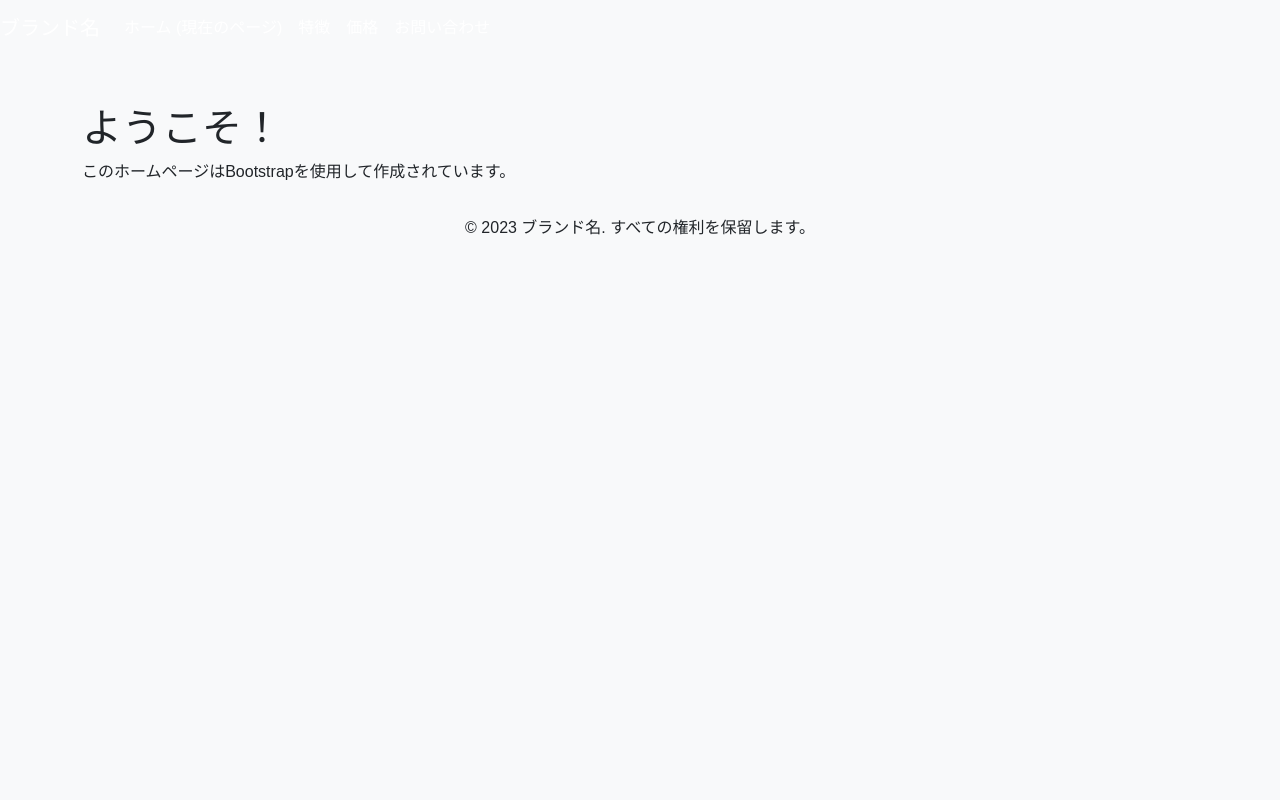
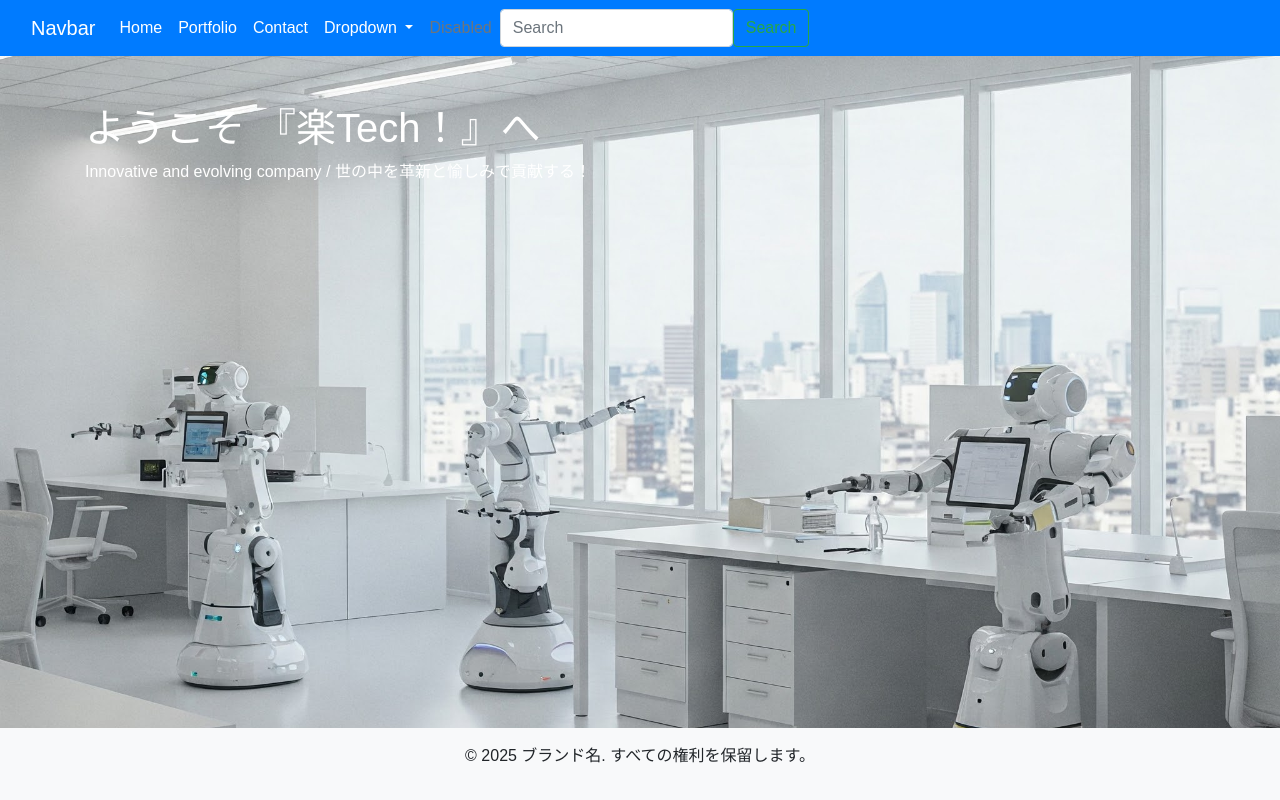
Before and after one commit to studying-program/rakutech_jp, a website: page src/index.html in a window 1280 px wide. Drawn offline with nearby package versions, Linux system fonts and the light colour scheme.

Commit message:
footer bottom OK

```diff
--- a/src/index.html
+++ b/src/index.html
@@ -4,46 +4,75 @@
     <meta charset="UTF-8">
     <meta name="viewport" content="width=device-width, initial-scale=1.0">
     <title>ホームページ</title>
-    <link rel="stylesheet" href="https://stackpath.bootstrapcdn.com/bootstrap/5.3.0/css/bootstrap.min.css">
-    <link rel="stylesheet" href="css/styles.css">
+    <link href="https://stackpath.bootstrapcdn.com/bootstrap/4.5.2/css/bootstrap.min.css" rel="stylesheet">
+    <link href="css/styles.css" rel="stylesheet">
+    <style>
+        body {
+            background-image: url('images/office.jpeg');
+            background-size: cover;
+            background-position: center;
+            display: flex;
+            flex-direction: column;
+            min-height: 100vh;
+        }
+        .content {
+            flex: 1;
+        }
+        footer {
+            background-color: rgba(255, 255, 255, 0.8);
+        }
+    </style>
 </head>
 <body>
-
-    <nav class="navbar navbar-expand-lg navbar-light bg-light">
-        <a class="navbar-brand" href="#">ブランド名</a>
-        <button class="navbar-toggler" type="button" data-bs-toggle="collapse" data-bs-target="#navbarNav" aria-controls="navbarNav" aria-expanded="false" aria-label="ナビゲーションの切り替え">
+    <nav class="navbar navbar-expand-lg bg-body-tertiary">
+        <div class="container-fluid">
+          <a class="navbar-brand" href="#">Navbar</a>
+          <button class="navbar-toggler" type="button" data-bs-toggle="collapse" data-bs-target="#navbarSupportedContent" aria-controls="navbarSupportedContent" aria-expanded="false" aria-label="Toggle navigation">
             <span class="navbar-toggler-icon"></span>
           </button>
-        <div class="collapse navbar-collapse" id="navbarNav">
-            <ul class="navbar-nav">
-                <li class="nav-item active">
-                    <a class="nav-link" href="#">ホーム <span class="sr-only">(現在のページ)</span></a>
+          <div class="collapse navbar-collapse" id="navbarSupportedContent">
+            <ul class="navbar-nav me-auto mb-2 mb-lg-0">
+              <li class="nav-item">
+                <a class="nav-link active" aria-current="page" href="index.html">Home</a>
               </li>
               <li class="nav-item">
-                    <a class="nav-link" href="#">特徴</a>
+                <a class="nav-link" href="portfolio.html">Portfolio</a>
               </li>
               <li class="nav-item">
-                    <a class="nav-link" href="#">価格</a>
+                <a class="nav-link" href="contact.html">Contact</a>
+              </li>
+              <li class="nav-item dropdown">
+                <a class="nav-link dropdown-toggle" href="#" role="button" data-bs-toggle="dropdown" aria-expanded="false">
+                  Dropdown
+                </a>
+                <ul class="dropdown-menu">
+                  <li><a class="dropdown-item" href="#">Action</a></li>
+                  <li><a class="dropdown-item" href="#">Another action</a></li>
+                  <li><hr class="dropdown-divider"></li>
+                  <li><a class="dropdown-item" href="#">Something else here</a></li>
+                </ul>
               </li>
               <li class="nav-item">
-                    <a class="nav-link" href="#">お問い合わせ</a>
+                <a class="nav-link disabled">Disabled</a>
               </li>
             </ul>
+            <form class="d-flex" role="search">
+              <input class="form-control me-2" type="search" placeholder="Search" aria-label="Search">
+              <button class="btn btn-outline-success" type="submit">Search</button>
+            </form>
+          </div>
         </div>
     </nav>
 
-    <div class="container mt-5">
-        <h1>ようこそ！</h1>
-        <p>このホームページはBootstrapを使用して作成されています。</p>
+    <div class="container mt-5 text-white content">
+        <h1>ようこそ 『楽Tech！』へ</h1>
+        <p>Innovative and evolving company / 世の中を革新と愉しみで貢献する！</p>
     </div>
 
     <footer class="bg-light text-center py-3">
-        <p>© 2023 ブランド名. すべての権利を保留します。</p>
+        <p>© 2025 ブランド名. すべての権利を保留します。</p>
     </footer>
 
-    <script src="https://code.jquery.com/jquery-3.6.0.min.js"></script>
-    <script src="https://cdn.jsdelivr.net/npm/@popperjs/core@2.11.6/dist/umd/popper.min.js"></script>
-    <script src="https://stackpath.bootstrapcdn.com/bootstrap/5.3.0/js/bootstrap.min.js"></script>
-    <script src="js/scripts.js"></script>
+    <script src="https://cdn.jsdelivr.net/npm/bootstrap@5.3.0/dist/js/bootstrap.bundle.min.js"></script>
 </body>
 </html>
```
Also changed, not shown: src/contact.html (added, +59 -0 lines), src/portfolio.html (added, +45 -0 lines), src/images/office.jpeg (added). Lines whose indentation alone changed are shown as unchanged.
